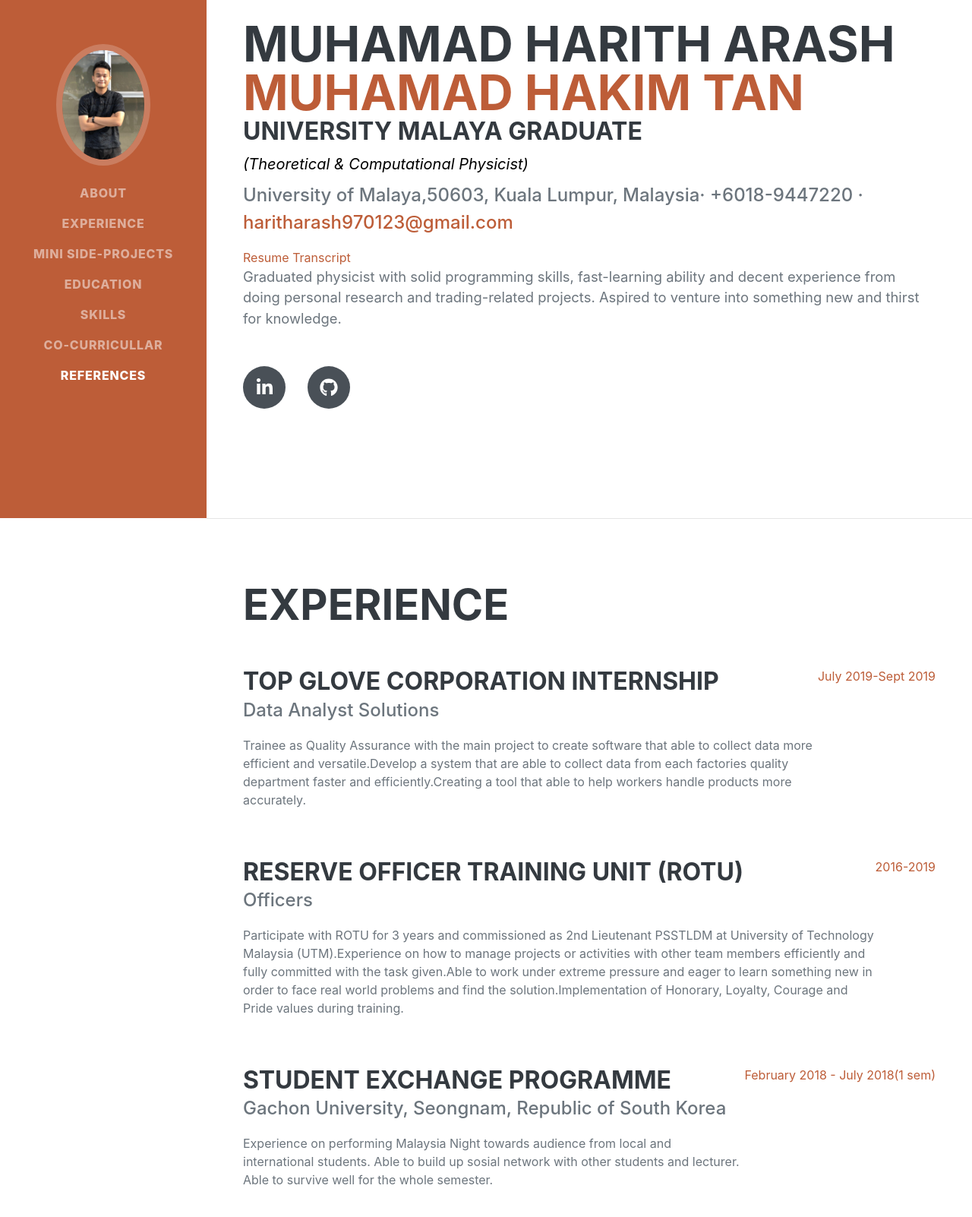
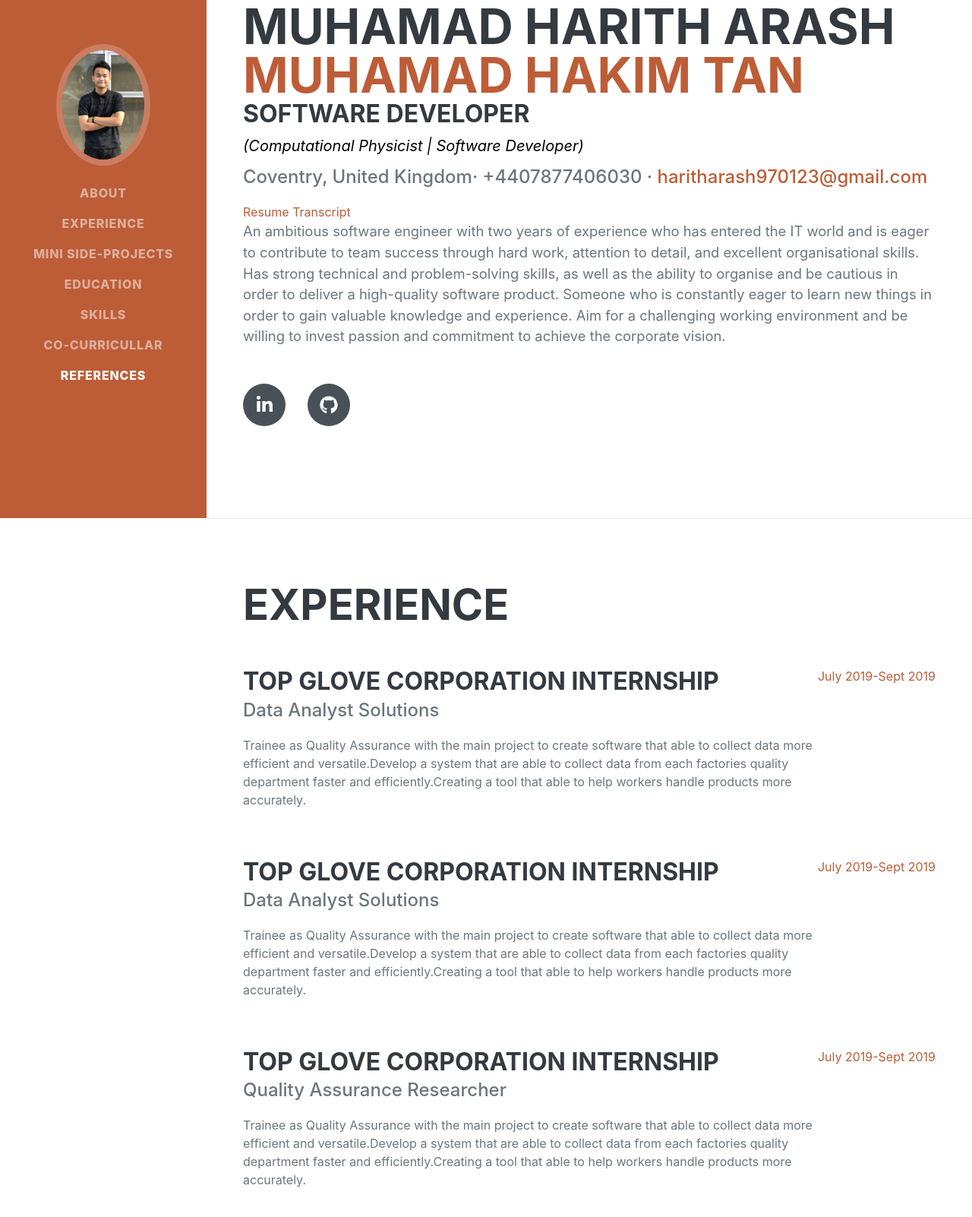
Before and after one commit to haritharash/MuhamadHarithArash, a website: page index.html in a window 1280 px wide. Shown: the part 118-1720 px from the top of the page at 76% size. Drawn offline with nearby package versions, Linux system fonts and the light colour scheme; a web font is replaced by a local one.

Commit message:
Update index.html

```diff
--- a/index.html
+++ b/index.html
@@ -44,16 +44,17 @@
                         MUHAMAD HARITH ARASH
                         <span class="text-primary">MUHAMAD HAKIM TAN</span>
                     </h1>
-                    <h3>University Malaya Graduate</h3>
-                    <div class="dev-icons mb-2">(Theoretical & Computational Physicist)</div>
+                    <h3>Software Developer</h3>
+                    <div class="dev-icons mb-2">(Computational Physicist | Software Developer)</div>
                     <div class="subheading mb-3">
-                        University of Malaya,50603, Kuala Lumpur, Malaysia· +6018-9447220 ·
+                        Coventry, United Kingdom· +4407877406030 ·
                         <a href="mailto:name@email.com">haritharash970123@gmail.com</a>
                     </div>
                     <div><a href="assets/img/CV_ARASH_IT.pdf" target="_blanck">Resume</a>
                         <a href="assets/img/SKIM PENGGREDAN.pdf" target="_blanck">Transcript</a></div>
 
-                    <p class="lead mb-5">Graduated physicist with solid programming skills, fast-learning ability and decent experience from doing personal research and trading-related projects. Aspired to venture into something new and thirst for knowledge.</p>
+                    <p class="lead mb-5">
+                        An ambitious software engineer with two years of experience who has entered the IT world and is eager to contribute to team success through hard work, attention to detail, and excellent organisational skills. Has strong technical and problem-solving skills, as well as the ability to organise and be cautious in order to deliver a high-quality software product. Someone who is constantly eager to learn new things in order to gain valuable knowledge and experience. Aim for a challenging working environment and be willing to invest passion and commitment to achieve the corporate vision.</p>
 
                     <div class="social-icons">
                         <a class="social-icon" href="https://linkedin.com/in/harith-arash" target="_blanck"><i class="fab fa-linkedin-in"></i></a>
@@ -67,6 +68,14 @@
             <section class="resume-section" id="experience">
                 <div class="resume-section-content">
                     <h2 class="mb-5">Experience</h2>
+                                        <div class="d-flex flex-column flex-md-row justify-content-between mb-5">
+                        <div class="flex-grow-1">
+                            <h3 class="mb-0">Top Glove Corporation Internship</h3>
+                            <div class="subheading mb-3">Data Analyst Solutions</div>
+                            <p>Trainee as Quality Assurance with the main project to create software that able to collect data more efficient and versatile.Develop a system that are able to collect data from each factories quality department faster and efficiently.Creating a tool that able to help workers handle products more accurately.</p>
+                        </div>
+                        <div class="flex-shrink-0"><span class="text-primary">July 2019-Sept 2019</span></div>
+                    </div>
 
                     <div class="d-flex flex-column flex-md-row justify-content-between mb-5">
                         <div class="flex-grow-1">
@@ -79,21 +88,14 @@
 
                     <div class="d-flex flex-column flex-md-row justify-content-between mb-5">
                         <div class="flex-grow-1">
-                            <h3 class="mb-0">Reserve Officer Training Unit (ROTU)</h3>
-                            <div class="subheading mb-3">Officers</div>
-                            <p>Participate with ROTU for 3 years and commissioned as 2nd Lieutenant PSSTLDM at University of Technology Malaysia (UTM).Experience on how to manage projects or activities with other team members efficiently and fully committed with the task given.Able to work under extreme pressure and eager to learn something new in order to face real world problems and find the solution.Implementation of Honorary, Loyalty, Courage and Pride values during training.</p>
+                            <h3 class="mb-0">Top Glove Corporation Internship</h3>
+                            <div class="subheading mb-3">Quality Assurance Researcher</div>
+                            <p>Trainee as Quality Assurance with the main project to create software that able to collect data more efficient and versatile.Develop a system that are able to collect data from each factories quality department faster and efficiently.Creating a tool that able to help workers handle products more accurately.</p>
                         </div>
-                        <div class="flex-shrink-0"><span class="text-primary">2016-2019</span></div>
+                        <div class="flex-shrink-0"><span class="text-primary">July 2019-Sept 2019</span></div>
                     </div>
 
-                    <div class="d-flex flex-column flex-md-row justify-content-between mb-5">
-                        <div class="flex-grow-1">
-                            <h3 class="mb-0">Student Exchange Programme</h3>
-                            <div class="subheading mb-3">Gachon University, Seongnam, Republic of South Korea</div>
-                            <p> Experience on performing Malaysia Night towards audience from local and international students. Able to build up sosial network with other students and lecturer. Able to survive well for the whole semester.  </p>
-                        </div>
-                        <div class="flex-shrink-0"><span class="text-primary">February 2018 - July 2018(1 sem)</span></div>
-                    </div>
+
 
 
                 </div>
@@ -206,12 +208,23 @@
             <section class="resume-section" id="interests">
                 <div class="resume-section-content">
                     <h2 class="mb-5">CO-CURICULLAR ACTIVITIES</h2>
-                    <ul class="fa-ul dev-icons">
-                        <li>Young Navy Officer in PSSTLDM (2016-Present).</li>
-                        <li>Volunteer in Sea Games Asia 2017 (2017)</li>
-                        <li> Vice-President of Fifth Cares Club at Kolej Kediaman Kelima, UM (2018)</li>
-                        <li>Leader of Protocol The Next Mr. Einstein Project at Kolej Kediaman Kesebelas (2015).</li>
-                    </ul>
+             <div class="d-flex flex-column flex-md-row justify-content-between mb-5">
+                        <div class="flex-grow-1">
+                            <h3 class="mb-0">Reserve Officer Training Unit (ROTU)</h3>
+                            <div class="subheading mb-3">Officers</div>
+                            <p>Participate with ROTU for 3 years and commissioned as 2nd Lieutenant PSSTLDM at University of Technology Malaysia (UTM).Experience on how to manage projects or activities with other team members efficiently and fully committed with the task given.Able to work under extreme pressure and eager to learn something new in order to face real world problems and find the solution.Implementation of Honorary, Loyalty, Courage and Pride values during training.</p>
+                        </div>
+                        <div class="flex-shrink-0"><span class="text-primary">2016-2019</span></div>
+                    </div>
+
+                    <div class="d-flex flex-column flex-md-row justify-content-between mb-5">
+                        <div class="flex-grow-1">
+                            <h3 class="mb-0">Student Exchange Programme</h3>
+                            <div class="subheading mb-3">Gachon University, Seongnam, Republic of South Korea</div>
+                            <p> Experience on performing Malaysia Night towards audience from local and international students. Able to build up sosial network with other students and lecturer. Able to survive well for the whole semester.  </p>
+                        </div>
+                        <div class="flex-shrink-0"><span class="text-primary">February 2018 - July 2018(1 sem)</span></div>
+                    </div>
                 </div>
             </section>
             <hr class="m-0" />
```
